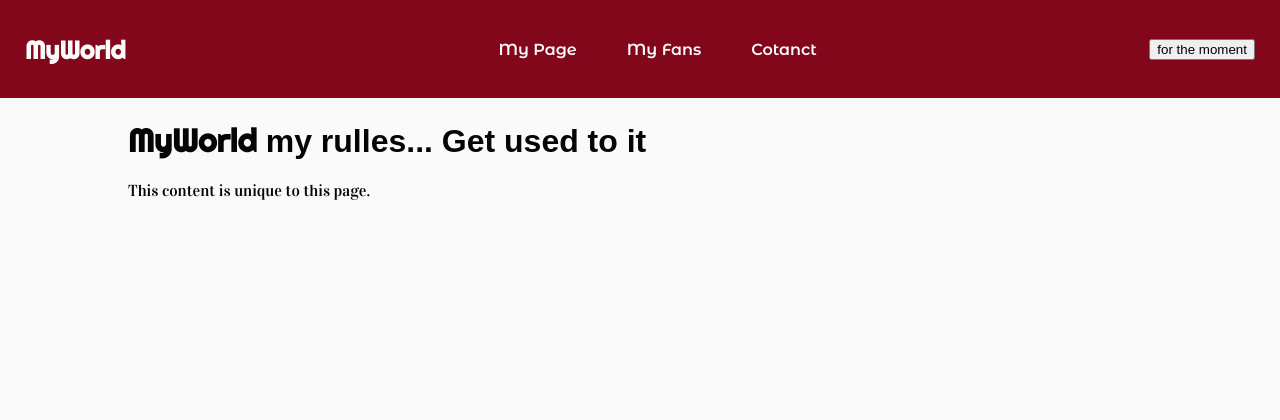
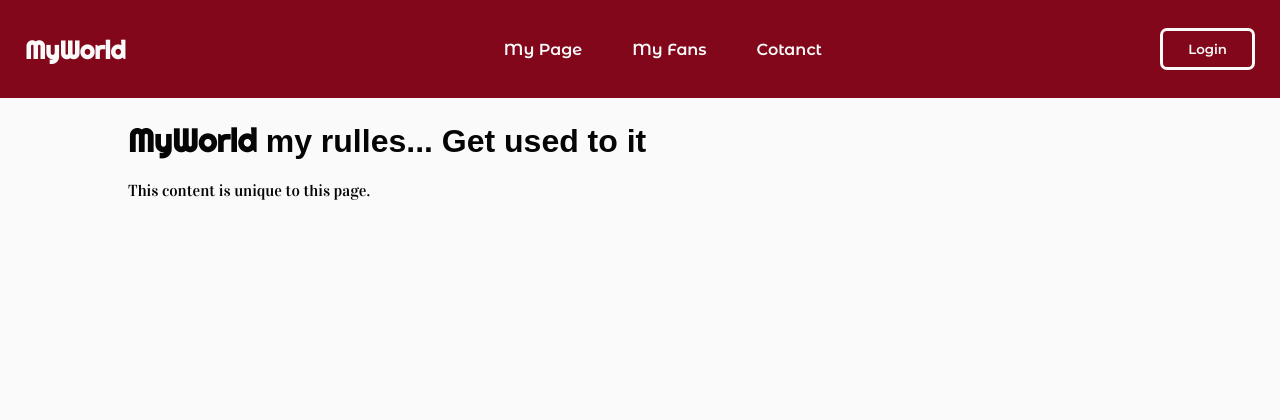
Before and after one commit to DragosNH/flask-test, a Flask app: page / in a window 1280 px wide. Shown: the top 420 px of the page. Run offline with Flask 3, Linux system fonts and the light colour scheme; some web fonts are replaced.

Commit message:
login button styled

```diff
--- /dev/null
+++ b/static/css/loginBtn.css
@@ -0,0 +1,26 @@
+:root {
+    --primary-bg-color: #fafafa;
+    --primary-txt-color: #050505;
+    --secondary-txt-color: #fafafa;
+    --secondary-bg-color: #82071B;
+    --primary-border-color: #fafafa;
+    --active-btn-bg: #93182c;
+    --active-border-color: #c8c8c8;
+    --active-txt-color: #c8c8c8;
+}
+
+.loginBtn{
+    font-family: "Montserrat Alternates", sans-serif;
+    font-weight: 600;
+    border: 3px solid var(--primary-border-color);
+    border-radius: 7px;
+    background-color: var(--secondary-bg-color);
+    color: var(--secondary-txt-color);
+    padding: 10px 25px;
+}
+
+.loginBtn:active{
+    border: 3px solid var(--active-border-color);
+    color: var(--active-txt-color);
+    background-color: var(--active-btn-bg);
+}
--- a/templates/layout.html
+++ b/templates/layout.html
@@ -6,6 +6,7 @@
     <meta name="viewport" content="width=device-width, initial-scale=1.0">
     <title>{% block title %}{% endblock %}</title>
     <link rel="stylesheet" href="{{ url_for('static', filename='css/style.css') }}">
+    <link rel="stylesheet" href="{{ url_for('static', filename='css/loginBtn.css') }}">
     <link href="https://fonts.googleapis.com/css2?family=Righteous&display=swap" rel="stylesheet">
     <link href="https://fonts.googleapis.com/css2?family=Montserrat+Alternates:ital,wght@0,100;0,200;0,300;0,400;0,500;0,600;0,700;0,800;0,900;1,100;1,200;1,300;1,400;1,500;1,600;1,700;1,800;1,900&display=swap" rel="stylesheet">
     <link href="https://fonts.googleapis.com/css2?family=Amaranth:ital,wght@0,400;0,700;1,400;1,700&display=swap" rel="stylesheet">
@@ -22,11 +23,12 @@
         </ul>
         <div class="connection">
             <!-- This is going to be the log in box latter on -->
-            <button class="loginBtn">for the moment</button>
+            <button class="loginBtn">Login</button>
         </div>
     </nav>
     <main>
         {% block content %}{% endblock %}
+        <script src="{{ url_for('static', filename='js/loginBtn.js') }}"></script>
     </main>
     <footer>
         <h4><a href="https://github.com/DragosNH" target="_blank">My Github</a></h4>
```
Also changed, not shown: static/js/loginBtn.js (added).
